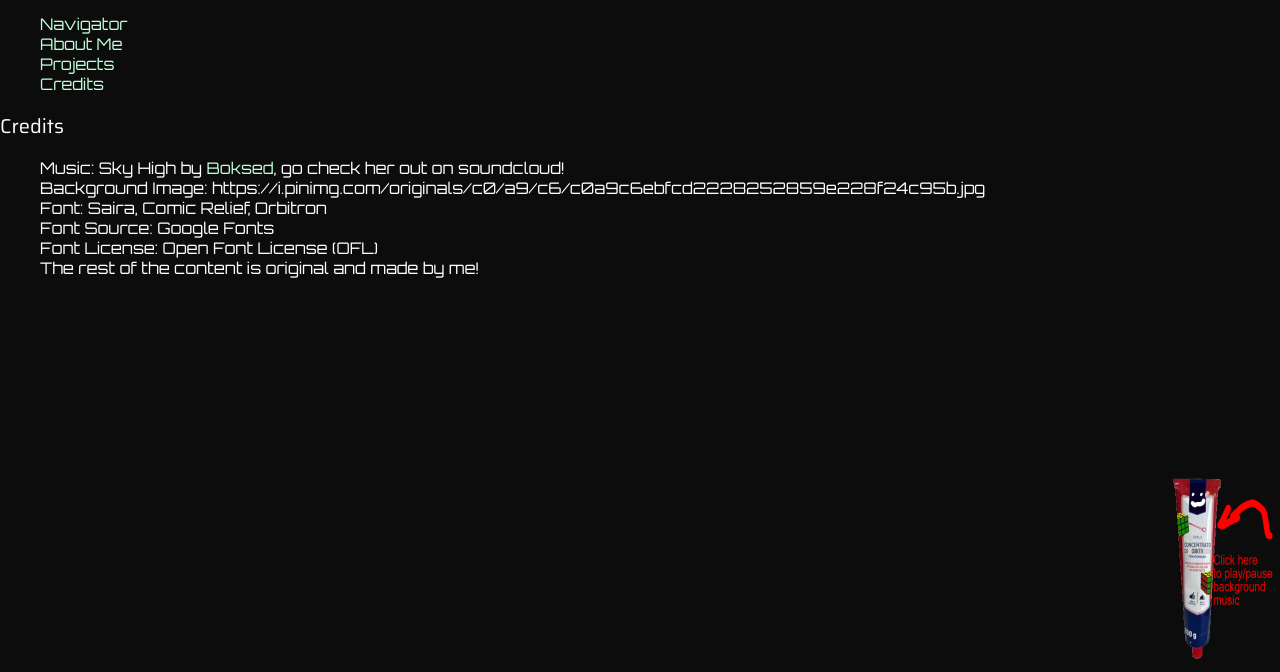
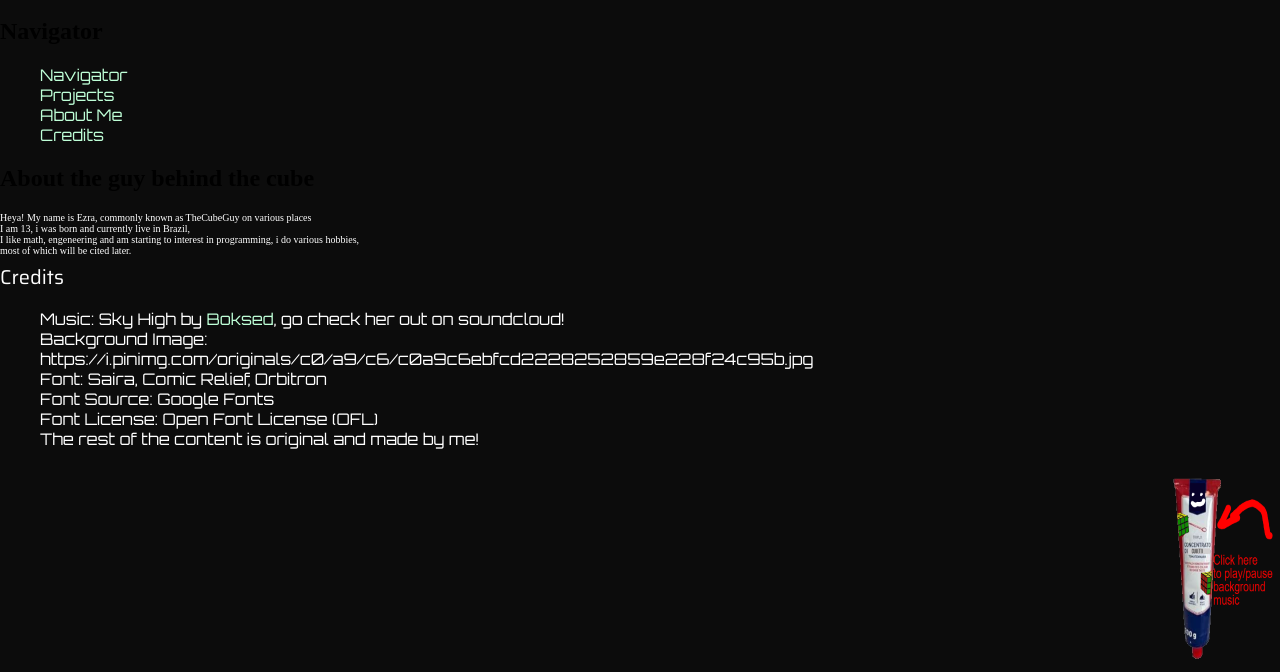
Before and after one commit to jefoneesdras-a11y/TheCubicSite, a plain HTML site: page index.html in a window 1280 px wide. Shown: the part 128-800 px from the top of the page. Drawn offline with Linux system fonts and the light colour scheme; a web font is replaced by a local one.

Commit message:
Add files via upload

```diff
--- a/index.html
+++ b/index.html
@@ -22,28 +22,39 @@ Ekstrakt kostkowy
 </header>
 
 <section id="Navigator">
- <div class="navigator">
+  <h2 class="navigator">Navigator</h2>
+  <div class="navigator">
     <nav>
       <ul>
         <li><a href="#Navigator">Navigator</a></li>
+        <li><a href="#Projects">Projects</a></li>
         <li><a href="#About Me">About Me</a></li>
-        <li><a href="#Projects">Projects</a></li>
         <li><a href="#Credits">Credits</a></li>
       </ul>
-  </nav>
+    </nav>
   </div>
 </section>
 <section id="About Me">
+  <div class="about-me">
+    <h2>About the guy behind the cube</h2>
+    <p>Heya! My name is Ezra, commonly known as TheCubeGuy on various places
+      <br> I am 13, i was born and currently live in Brazil,
+      <br>I like math, engeneering and am starting to interest in programming, i do various hobbies,
+      <br> most of which will be cited later.
+
+    </p>
+  </div>
 </section>
 
 <section id="Projects">
+
 </section>
 <section id="Credits">
   <div class="credits">
     <p class="Credisaura">Credits</p>
     <ul>
       <li>Music: Sky High by <a href="https://soundcloud.com/ofbi3daxdrxj">Boksed</a>, go check her out on soundcloud!</li>
-      <li>Background Image: https://i.pinimg.com/originals/c0/a9/c6/c0a9c6ebfcd2228252859e228f24c95b.jpg</li>
+      <li>Background Image: <br> https://i.pinimg.com/originals/c0/a9/c6/c0a9c6ebfcd2228252859e228f24c95b.jpg</li>
       <li>Font: Saira, Comic Relief, Orbitron</li>
       <li>Font Source: Google Fonts</li>
       <li>Font License: Open Font License (OFL)</li>
```
